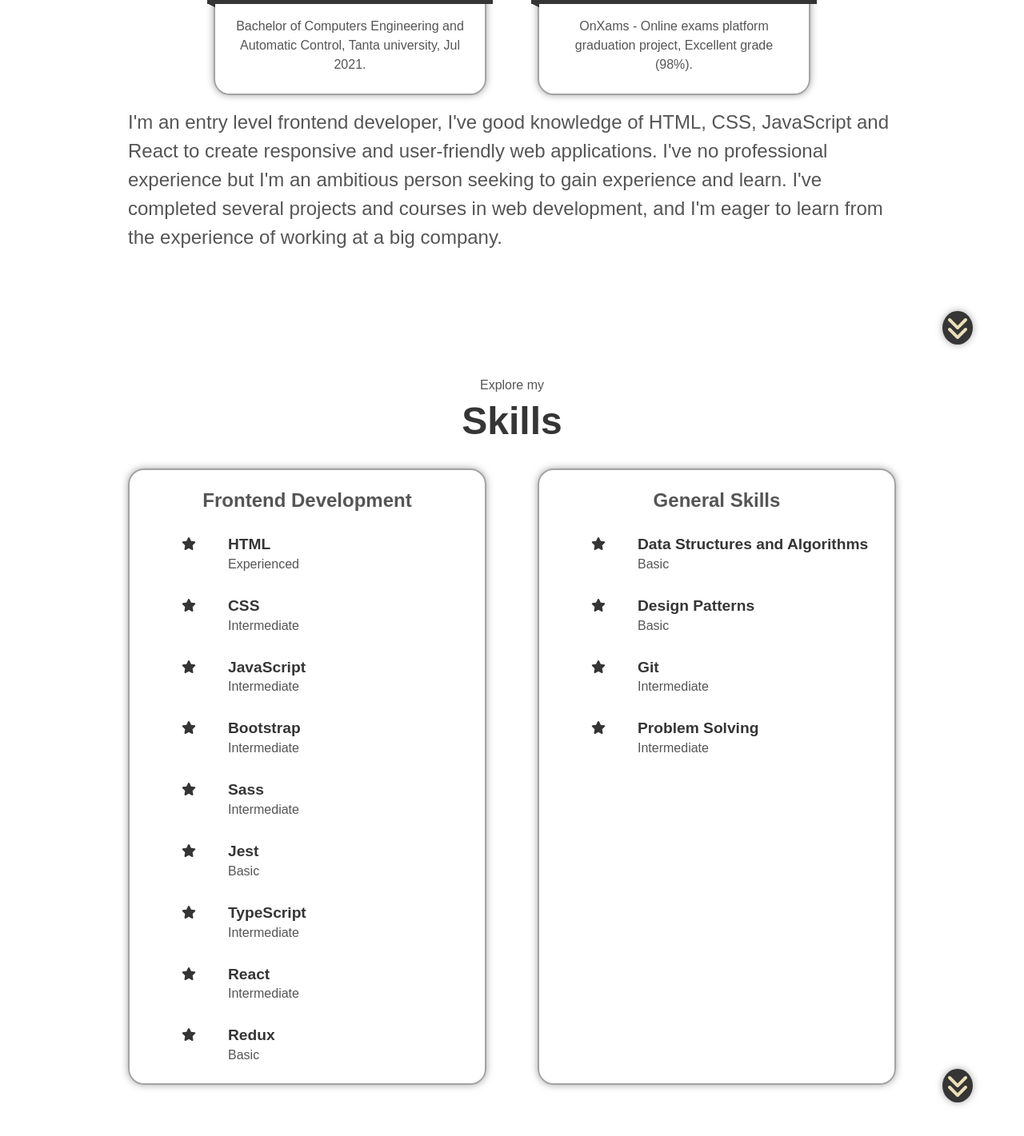
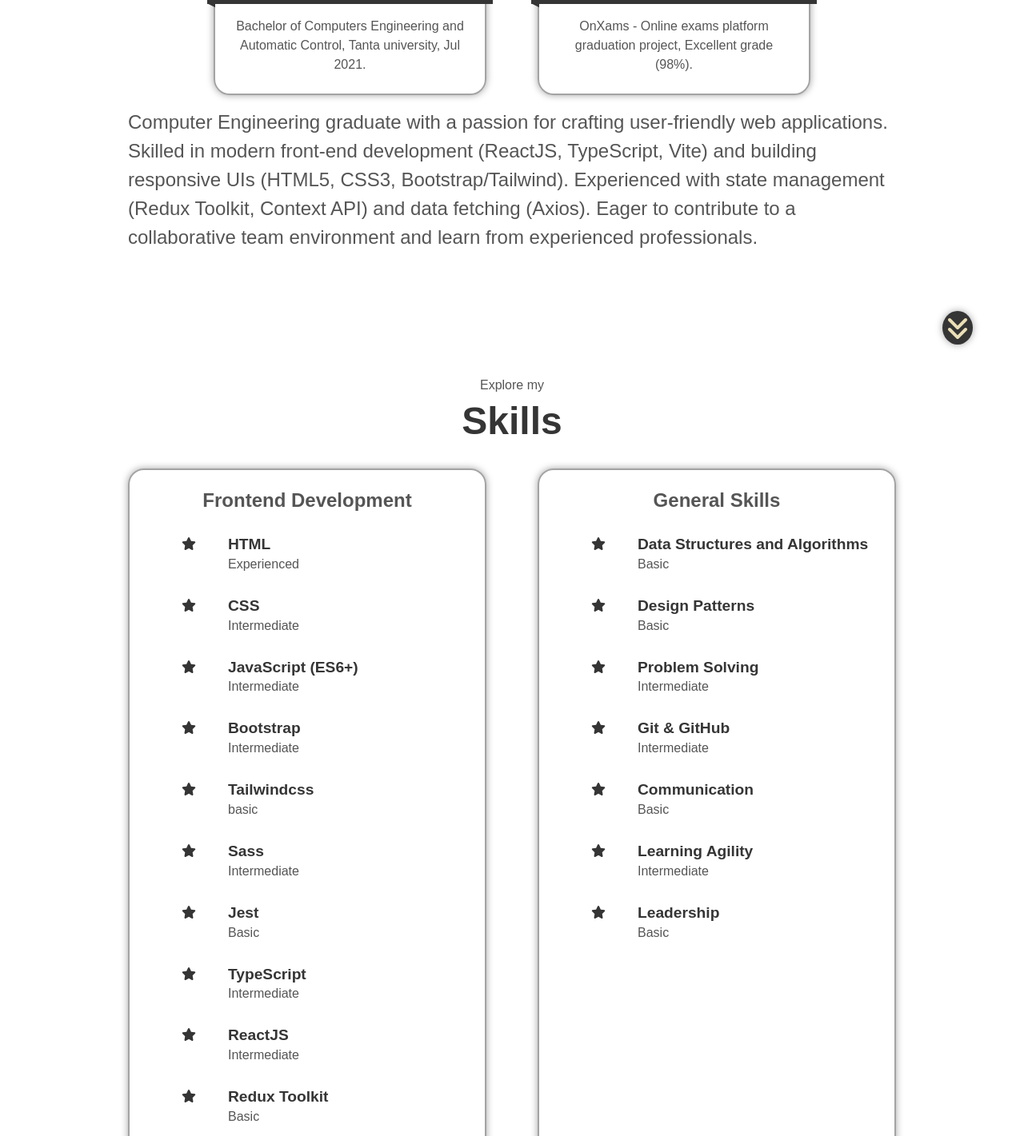
Before and after one commit to engrBassel/portfolio, a React (Vite) app: page / in a window 1280 px wide. Shown: the part 1160-2581 px from the top of the page at 80% size. Built offline with nearby package versions, Linux system fonts and the light colour scheme.

Commit message:
Updating resume, summary and projects

```diff
--- a/src/assets/data/data.json
+++ b/src/assets/data/data.json
@@ -4,19 +4,27 @@
     "front": [
       { "name": "HTML", "level": "Experienced" },
       { "name": "CSS", "level": "Intermediate" },
-      { "name": "JavaScript", "level": "Intermediate" },
+      { "name": "JavaScript (ES6+)", "level": "Intermediate" },
       { "name": "Bootstrap", "level": "Intermediate" },
+      { "name": "Tailwindcss", "level": "basic" },
       { "name": "Sass", "level": "Intermediate" },
       { "name": "Jest", "level": "Basic" },
       { "name": "TypeScript", "level": "Intermediate" },
-      { "name": "React", "level": "Intermediate" },
-      { "name": "Redux", "level": "Basic" }
+      { "name": "ReactJS", "level": "Intermediate" },
+      { "name": "Redux Toolkit", "level": "Basic" },
+      { "name": "Axios", "level": "Basic" },
+      { "name": "Material UI", "level": "Basic" },
+      { "name": "Luxon", "level": "Basic" },
+      { "name": "Vitest", "level": "Basic" }
     ],
     "general": [
       { "name": "Data Structures and Algorithms", "level": "Basic" },
       { "name": "Design Patterns", "level": "Basic" },
-      { "name": "Git", "level": "Intermediate" },
-      { "name": "Problem Solving", "level": "Intermediate" }
+      { "name": "Problem Solving", "level": "Intermediate" },
+      { "name": "Git & GitHub", "level": "Intermediate" },
+      { "name": "Communication", "level": "Basic" },
+      { "name": "Learning Agility", "level": "Intermediate" },
+      { "name": "Leadership", "level": "Basic" }
     ]
   },
   "projects": [
@@ -99,82 +107,6 @@
         { "name": "JavaScript", "color": "#f1e05a" }
       ],
       "links": { "repo": "typing-speed-test", "deploy": "github" }
-    },
-    {
-      "title": "Image Slider",
-      "alt": "Image Slider Project Image",
-      "techs": [
-        { "name": "HTML", "color": "#e34c26" },
-        { "name": "CSS", "color": "#563d7c" },
-        { "name": "JavaScript", "color": "#f1e05a" }
-      ],
-      "links": { "repo": "image-slider", "deploy": "github" }
-    },
-    {
-      "title": "Serial Generator",
-      "alt": "Serial Generator Project Image",
-      "techs": [
-        { "name": "HTML", "color": "#e34c26" },
-        { "name": "CSS", "color": "#563d7c" },
-        { "name": "JavaScript", "color": "#f1e05a" }
-      ],
-      "links": { "repo": "serial-generator", "deploy": "github" }
-    },
-    {
-      "title": "Repos Fetch",
-      "alt": "Repos Fetch Project Image",
-      "techs": [
-        { "name": "HTML", "color": "#e34c26" },
-        { "name": "CSS", "color": "#563d7c" },
-        { "name": "JavaScript", "color": "#f1e05a" }
-      ],
-      "links": { "repo": "github-repos-fetching", "deploy": "github" }
-    },
-    {
-      "title": "Countdown Timer",
-      "alt": "Countdown Timer Project Image",
-      "techs": [
-        { "name": "HTML", "color": "#e34c26" },
-        { "name": "CSS", "color": "#563d7c" },
-        { "name": "JavaScript", "color": "#f1e05a" }
-      ],
-      "links": { "repo": "countdown-timer", "deploy": "github" }
-    },
-    {
-      "title": "Template 4",
-      "alt": "Template 4 Project Image",
-      "techs": [
-        { "name": "HTML", "color": "#e34c26" },
-        { "name": "CSS", "color": "#563d7c" }
-      ],
-      "links": { "repo": "template4", "deploy": "github" }
-    },
-    {
-      "title": "Template 3",
-      "alt": "Template 3 Project Image",
-      "techs": [
-        { "name": "HTML", "color": "#e34c26" },
-        { "name": "CSS", "color": "#563d7c" }
-      ],
-      "links": { "repo": "template3", "deploy": "github" }
-    },
-    {
-      "title": "Template 2",
-      "alt": "Template 2 Project Image",
-      "techs": [
-        { "name": "HTML", "color": "#e34c26" },
-        { "name": "CSS", "color": "#563d7c" }
-      ],
-      "links": { "repo": "template2", "deploy": "github" }
-    },
-    {
-      "title": "Template 1",
-      "alt": "Template 1 Project Image",
-      "techs": [
-        { "name": "HTML", "color": "#e34c26" },
-        { "name": "CSS", "color": "#563d7c" }
-      ],
-      "links": { "repo": "template1", "deploy": "github" }
     }
   ]
 }
--- a/src/components/3-about-section/about-content/AboutContentArticle.tsx
+++ b/src/components/3-about-section/about-content/AboutContentArticle.tsx
@@ -1,12 +1,12 @@
 function AboutContentArticle() {
   return (
     <article>
-      I'm an entry level frontend developer, I've good knowledge of HTML, CSS,
-      JavaScript and React to create responsive and user-friendly web
-      applications. I've no professional experience but I'm an ambitious person
-      seeking to gain experience and learn. I've completed several projects and
-      courses in web development, and I'm eager to learn from the experience of
-      working at a big company.
+      Computer Engineering graduate with a passion for crafting user-friendly
+      web applications. Skilled in modern front-end development (ReactJS,
+      TypeScript, Vite) and building responsive UIs (HTML5, CSS3,
+      Bootstrap/Tailwind). Experienced with state management (Redux Toolkit,
+      Context API) and data fetching (Axios). Eager to contribute to a
+      collaborative team environment and learn from experienced professionals.
     </article>
   );
 }
```
Also changed, not shown: 1 other file (tests, documents, lock files or other folders).
